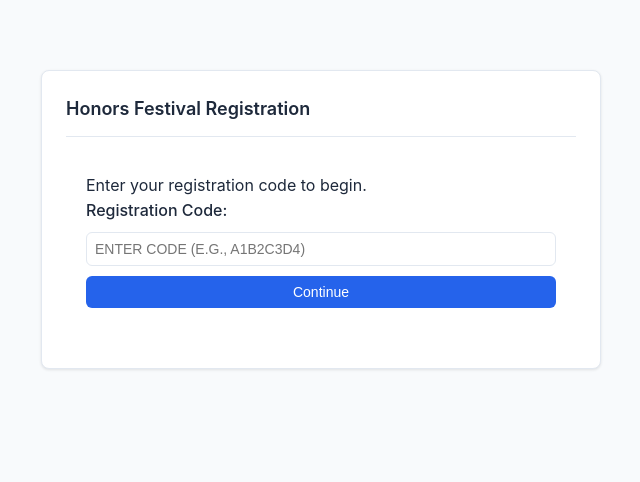
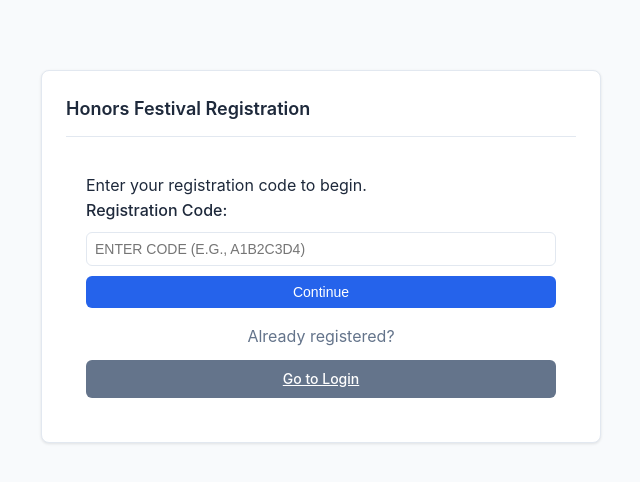
Before and after one commit to thehansentribe/honorsfest, a website: page public/register.html in a window 1280 px wide. Shown: the whole page, without its empty margins (319-959 px from the left). Drawn offline with Linux system fonts and the light colour scheme.

Commit message:
Add login button to registration screen for already registered users

```diff
--- a/public/register.html
+++ b/public/register.html
@@ -19,6 +19,10 @@
             <label for="registrationCode">Registration Code:</label>
             <input type="text" id="registrationCode" class="form-control" placeholder="Enter code (e.g., A1B2C3D4)" style="text-transform: uppercase;">
             <button onclick="validateCode()" class="btn btn-primary" style="margin-top: 10px; width: 100%;">Continue</button>
+          </div>
+          <div style="text-align: center; margin-top: 15px;">
+            <p style="margin-bottom: 10px; color: var(--text-light);">Already registered?</p>
+            <a href="/login.html" class="btn btn-secondary" style="width: 100%;">Go to Login</a>
           </div>
         </div>
 
```
